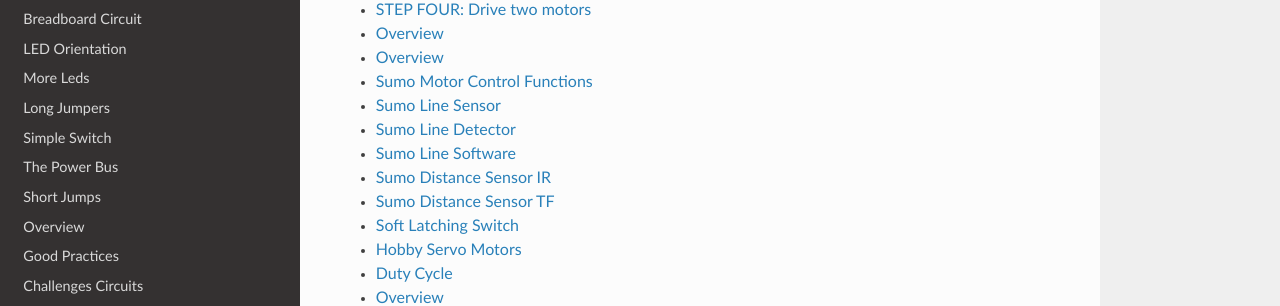
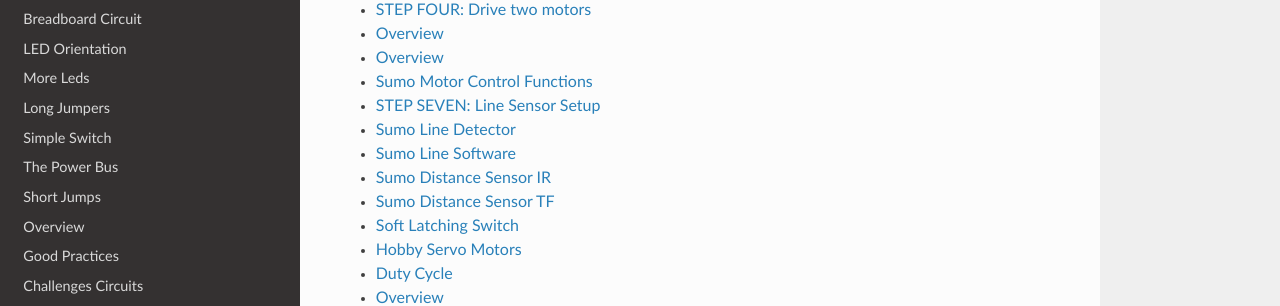
Before and after one commit to maxtkc/mvths-wiki, a Sphinx documentation site: the page built from docs/index.rst, in a window 1280 px wide and 900 px high, scrolled down 2616 px. Shown: the part 162-468 px from the top of the window. Built offline with Sphinx 7.4.7 and the Read the Docs theme 2.0.0, drawn with Linux system fonts in a browser that asks for light colours; pages that are not in the unit, such as notebooks, are missing from menus.

Commit message:
Update 070xf-sumo-line-sensor.rst

```diff
--- a/docs/070xf-sumo-line-sensor.rst
+++ b/docs/070xf-sumo-line-sensor.rst
@@ -1,4 +1,4 @@
-Sumo Line Sensor
+STEP SEVEN: Line Sensor Setup
 ======================
 
 Overview
```
